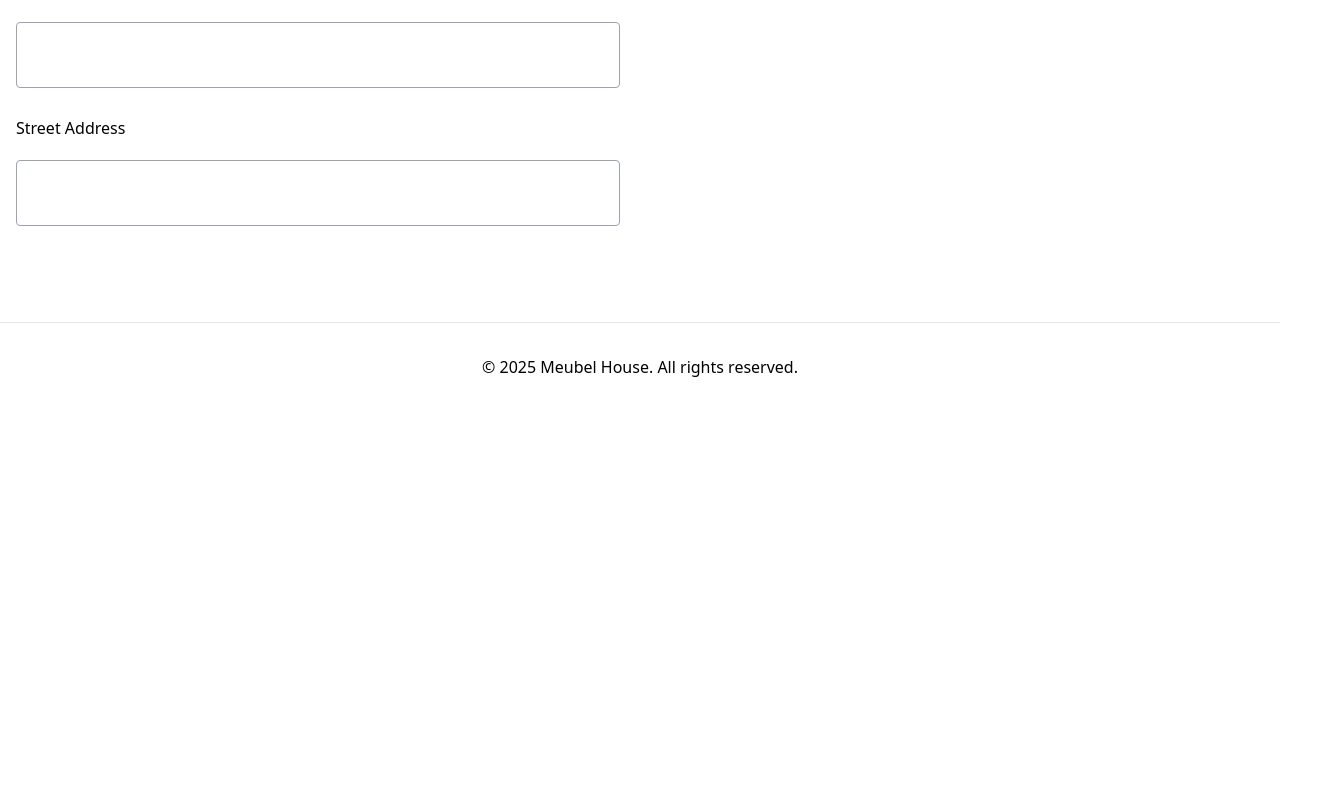
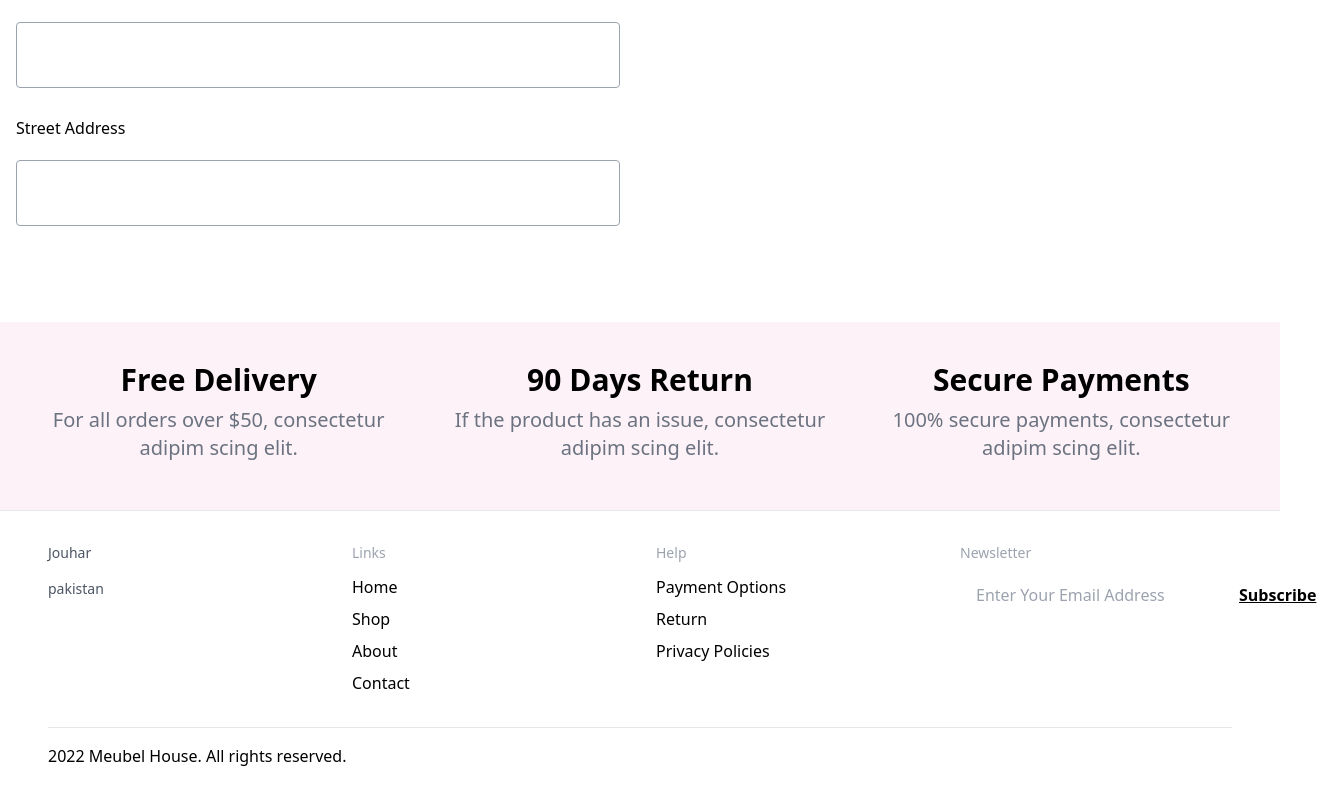
Before and after one commit to NabiaHaider/Hackathon-3, a Next.js app: page /checkout in a window 1280 px wide. Shown: the part 1002-1802 px from the top of the page, 1332 px wide, since content can reach past the window. Before the commit the page ends 1413 px from the top, so only its background shows below. Built offline with nearby package versions, Linux system fonts and the light colour scheme.

Commit message:
Update page.tsx

```diff
--- a/app/checkout/page.tsx
+++ b/app/checkout/page.tsx
@@ -4,6 +4,7 @@
 import React, { useEffect, useState } from "react";
 import Image from "next/image";
 import Link from "next/link";
+import Footer from "../components/Footer";
 
 interface Product {
   id: number;
@@ -134,10 +135,37 @@ const CheckOut = () => {
           </div>
         </div>
       )}
+       <section className="bg-pink-50 text-black py-10">
+        <div className="container mx-auto px-4">
+          <div className="grid grid-cols-1 md:grid-cols-3 gap-4">
+            {/* First Column */}
+            <div className="flex flex-col items-center text-center">
+              <h2 className="text-black font-bold text-3xl">Free Delivery</h2>
+              <p className="text-xl text-gray-500 flex-grow mt-2">
+                For all orders over $50, consectetur <br></br> <span className='text-center'>adipim scing elit.</span>
+              </p>
+            </div>
 
-      <footer className="bg-white py-8 border-t border-gray-200 text-center">
-        <p>© 2025 Meubel House. All rights reserved.</p>
-      </footer>
+            {/* Second Column */}
+            <div className="flex flex-col items-center text-center">
+              <h2 className="text-black font-bold text-3xl">90 Days Return</h2>
+              <p className="text-xl text-gray-500 flex-grow mt-2">
+                If the product has an issue, consectetur <br></br> <span className='text-ce'>adipim scing elit.</span>
+              </p>
+            </div>
+
+            {/* Third Column */}
+            <div className="flex flex-col items-center text-center">
+              <h2 className="text-black font-bold text-3xl">Secure Payments</h2>
+              <p className="text-xl text-gray-500 flex-grow my-2">
+                100% secure payments, consectetur <br></br> <span className='text-center'>adipim scing elit.</span>
+              </p>
+            </div>
+          </div>
+        </div>
+      </section>
+
+     <Footer />
     </div>
   );
 };
```
